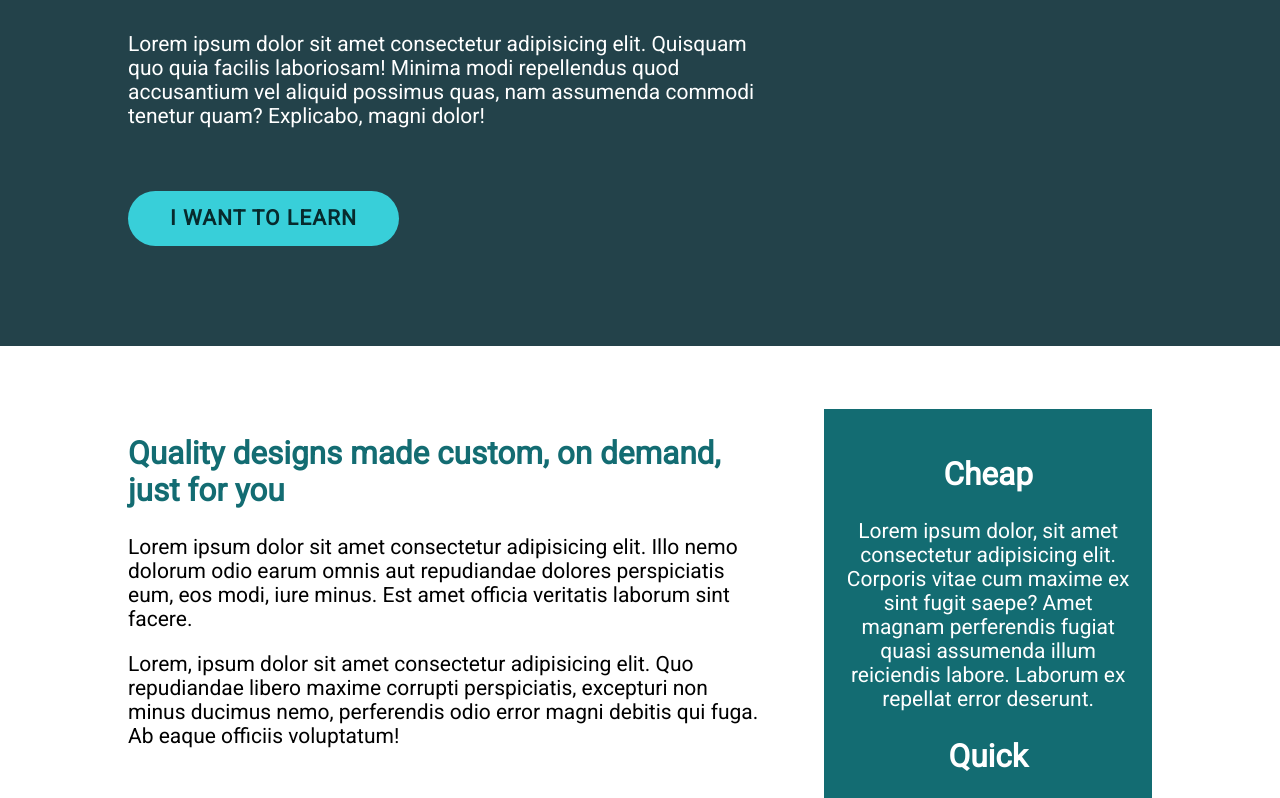
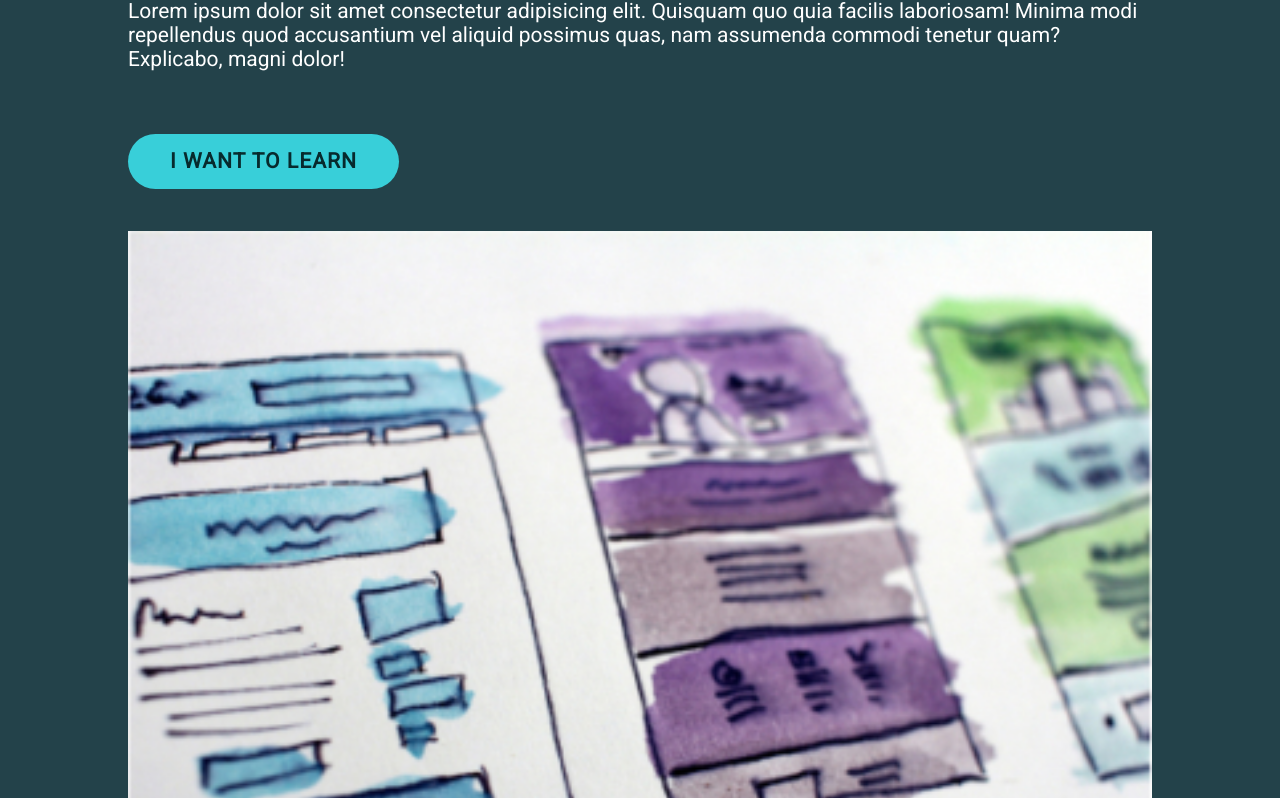
Before and after one commit to dargap3/KPResponsiveLayouts, a plain HTML site: page index.html in a window 1280 px wide. Shown: the part 310-1108 px from the top of the page. Drawn offline with Linux system fonts and the light colour scheme.

Commit message:
changing my breakpoint from 600px to 800px

```diff
--- a/styles/style.css
+++ b/styles/style.css
@@ -145,3 +145,18 @@ header {
     color: #fff;
     background-color: #136C72;
 }
+
+@media (min-width: 800px) {
+    .row {
+        display: block;
+    }
+    .hero__text,
+    .hero__img,
+    .primary-content,
+    .sidebar {
+        width: 100%;
+    }
+    .hero__img {
+        margin-top: 2em;
+    }
+}
```
